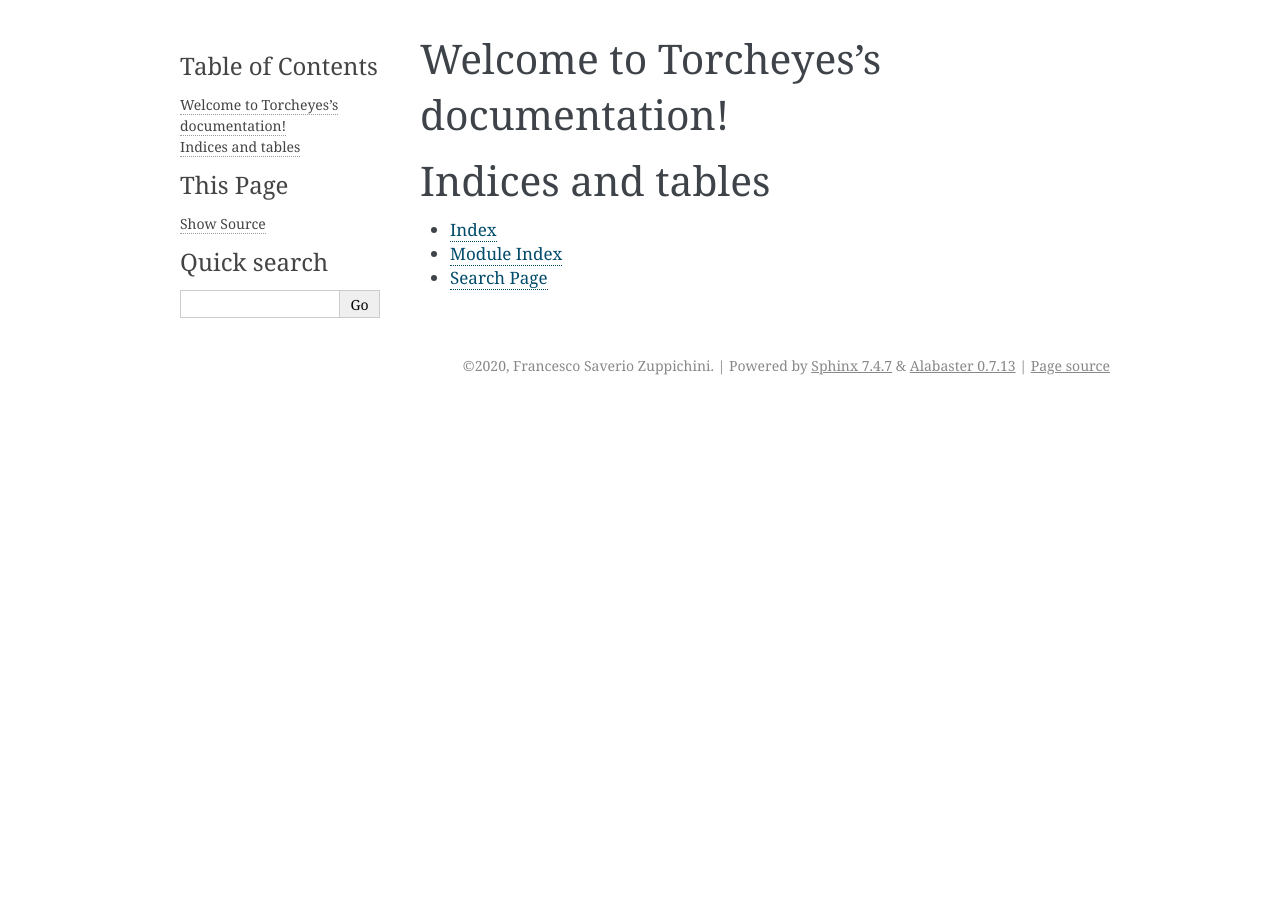
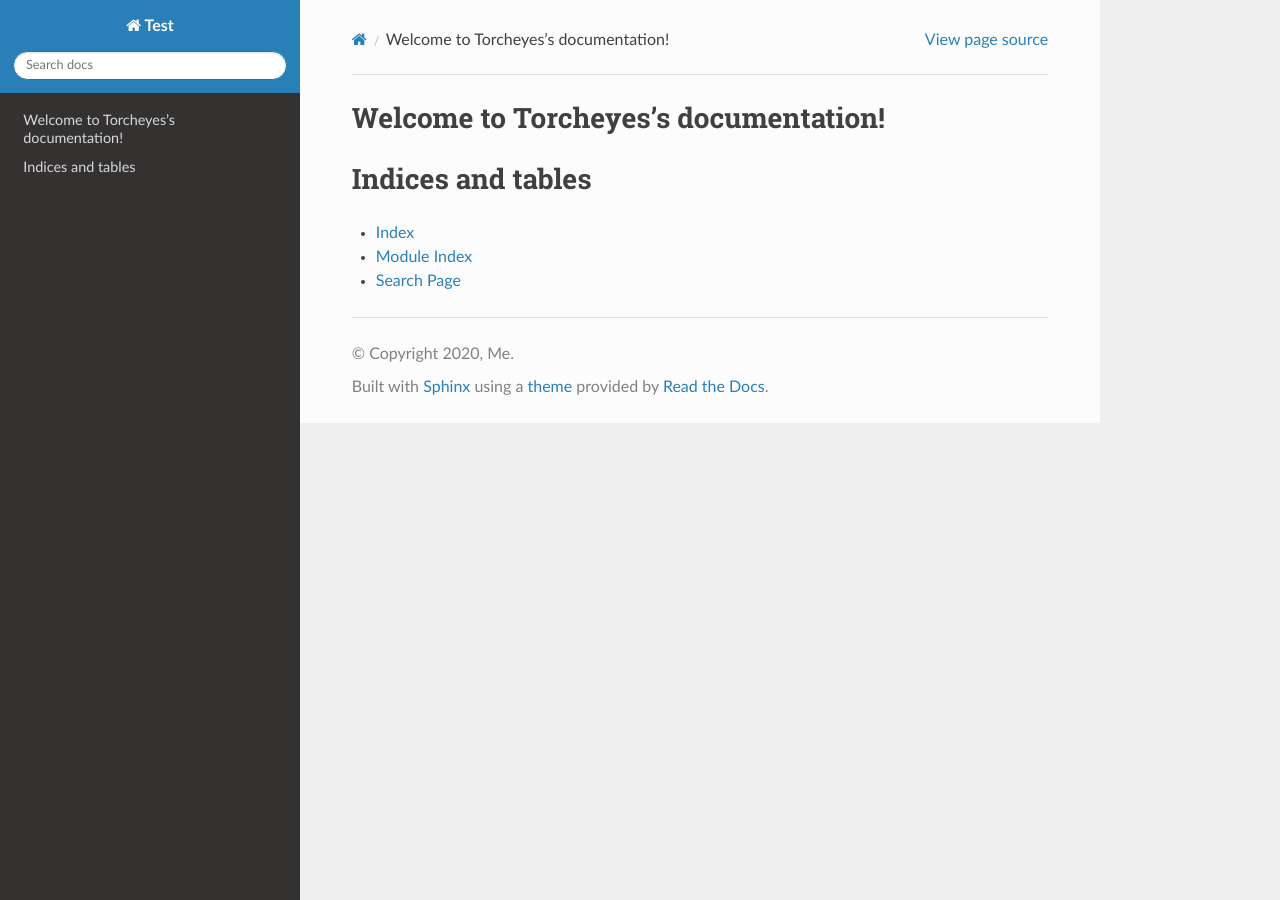
Before and after one commit to FrancescoSaverioZuppichini/glasses, a Sphinx documentation site: the page built from docs/index.rst, in a window 1280 px wide. Built offline with Sphinx 7.4.7 and the Read the Docs theme 2.0.0, drawn with Linux system fonts in a browser that asks for light colours.

Commit message:
gitflow-feature-stash: fix-#6

```diff
--- a/docs/conf.py
+++ b/docs/conf.py
@@ -1,3 +1,6 @@
+import sphinx_rtd_theme
+import os
+import sys
 # Configuration file for the Sphinx documentation builder.
 #
 # This file only contains a selection of the most common options. For a full
@@ -14,12 +17,14 @@
 # import sys
 # sys.path.insert(0, os.path.abspath('.'))
 
+sys.path.insert(0, os.path.abspath('..'))
+
 
 # -- Project information -----------------------------------------------------
 
-project = 'Torcheyes'
-copyright = '2020, Francesco Saverio Zuppichini'
-author = 'Francesco Saverio Zuppichini'
+project = 'Test'
+copyright = '2020, Me'
+author = 'Me'
 
 
 # -- General configuration ---------------------------------------------------
@@ -28,6 +33,11 @@ author = 'Francesco Saverio Zuppichini'
 # extensions coming with Sphinx (named 'sphinx.ext.*') or your custom
 # ones.
 extensions = [
+    "sphinx.ext.autodoc",
+    'sphinx.ext.coverage',
+    "sphinx.ext.napoleon",
+    "sphinx_rtd_theme",
+    "recommonmark"
 ]
 
 # Add any paths that contain templates here, relative to this directory.
@@ -44,9 +54,15 @@ exclude_patterns = ['_build', 'Thumbs.db', '.DS_Store']
 # The theme to use for HTML and HTML Help pages.  See the documentation for
 # a list of builtin themes.
 #
-html_theme = 'alabaster'
+html_theme = "sphinx_rtd_theme"
 
 # Add any paths that contain custom static files (such as style sheets) here,
 # relative to this directory. They are copied after the builtin static files,
 # so a file named "default.css" will overwrite the builtin "default.css".
 html_static_path = ['_static']
+
+source_parsers = {
+   '.md': 'recommonmark.parser.CommonMarkParser',
+}
+
+source_suffix = ['.rst', '.md']
```
